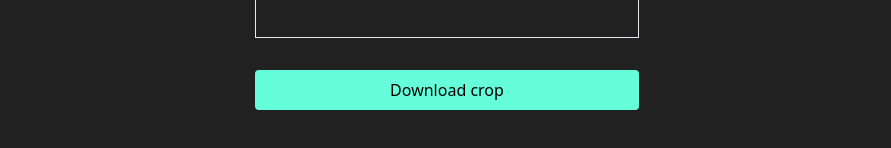
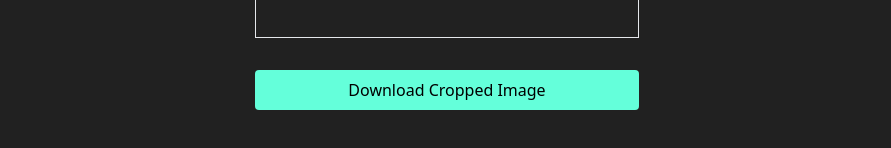
Before and after one commit to izuutech/react-image-cropper, a React (Vite) app: page / in a window 1280 px wide. Shown: the part 626-774 px from the top of the page, without its empty margins (193-1084 px from the left). Built offline with nearby package versions, Linux system fonts and the light colour scheme.

Commit message:
edit button label

```diff
--- a/src/App.jsx
+++ b/src/App.jsx
@@ -138,7 +138,7 @@ function App() {
         className="w-96 flex items-center justify-center px-4 py-2 cursor-pointer bg-[#64ffda] text-black mt-8 rounded transition duration-500 hover:bg-[#64ffda70]"
         download={fileName ? fileName : "crop_joshuaizu"}
       >
-        Download crop
+        Download Cropped Image
       </a>
     </div>
   );
```
